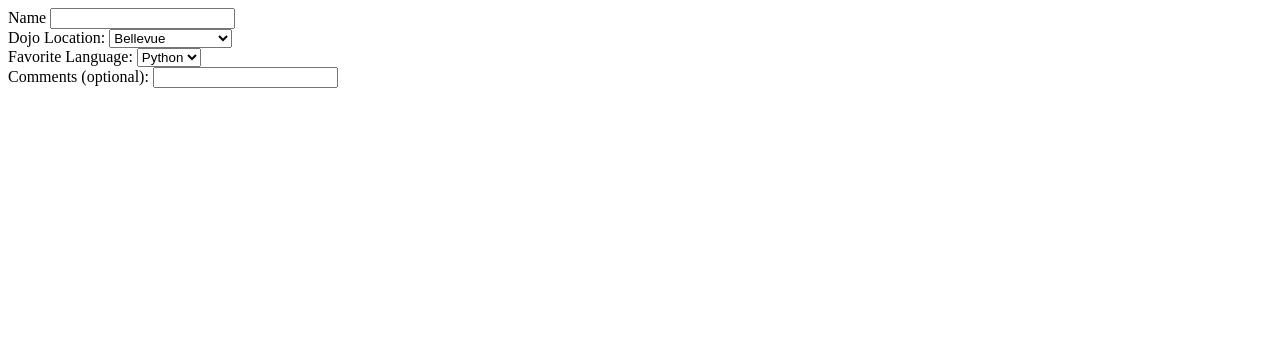
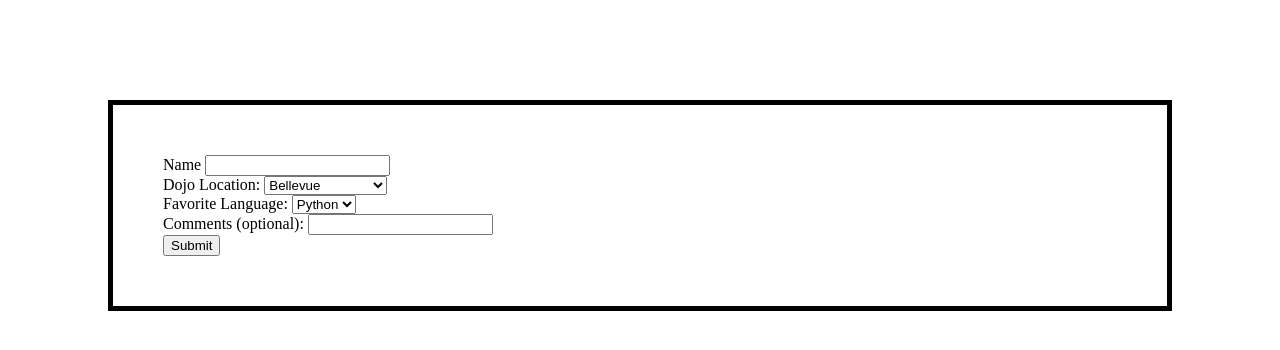
Before and after one commit to elysiaroscoe/survey, a Flask app: page / in a window 1280 px wide. Shown: the top 350 px of the page. Run offline with Flask 2, Linux system fonts and the light colour scheme.

Commit message:
add button

```diff
--- a/templates/index.html
+++ b/templates/index.html
@@ -10,7 +10,7 @@
 
 
 
-<div>
+<div style="margin: 100px; border: 5px solid black; padding: 50px;">
     <form action="/process" method="post">
         <div>
             <label for="Name">Name</label>
@@ -41,7 +41,7 @@
             <label for="comments">Comments (optional):</label>
             <input type="text" class="form-control" name="comments" placeholder="" value="">
         </div>
-
+        <button class="btn" type="submit">Submit</button>
     </form>
 </div>
 
```
